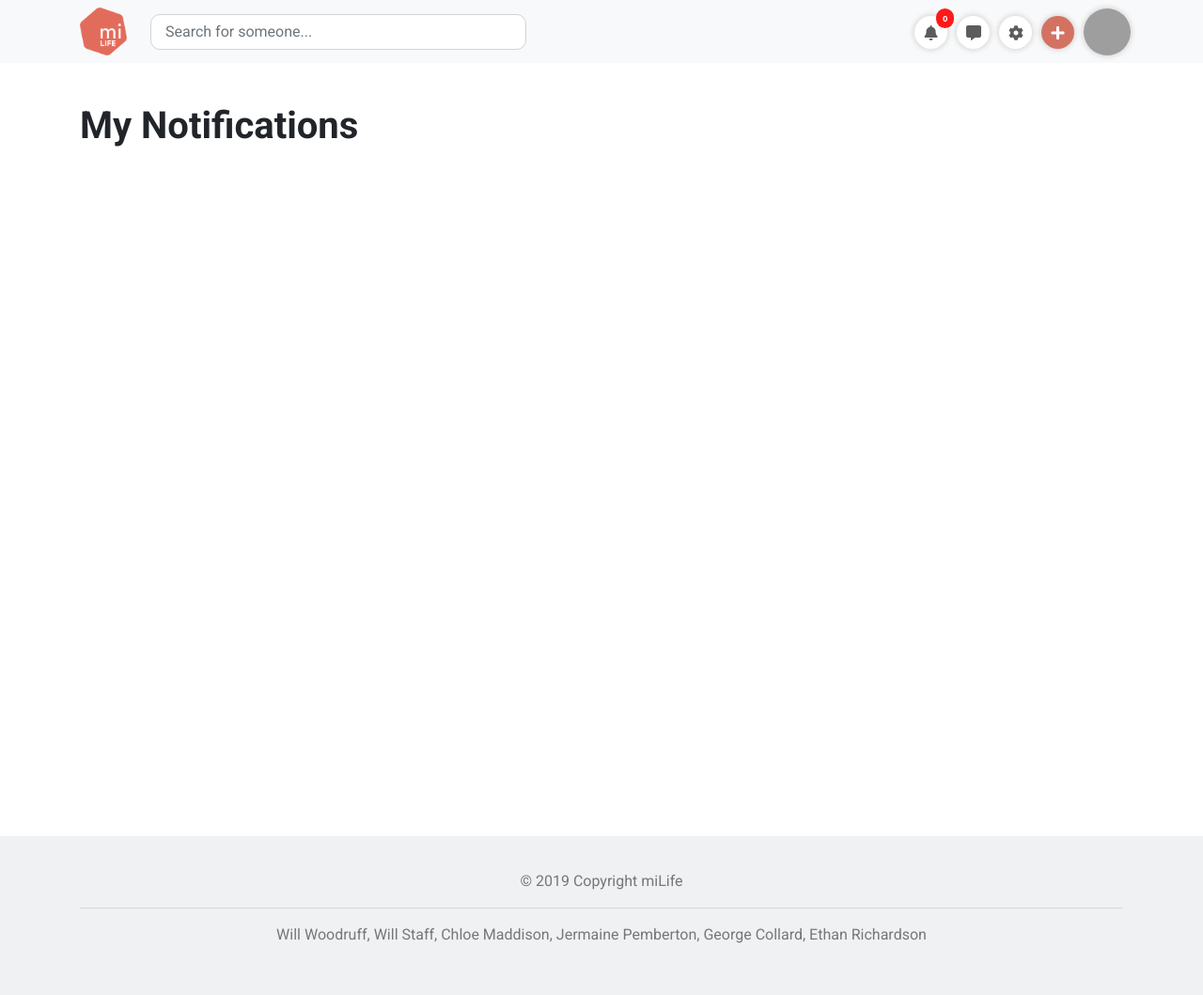
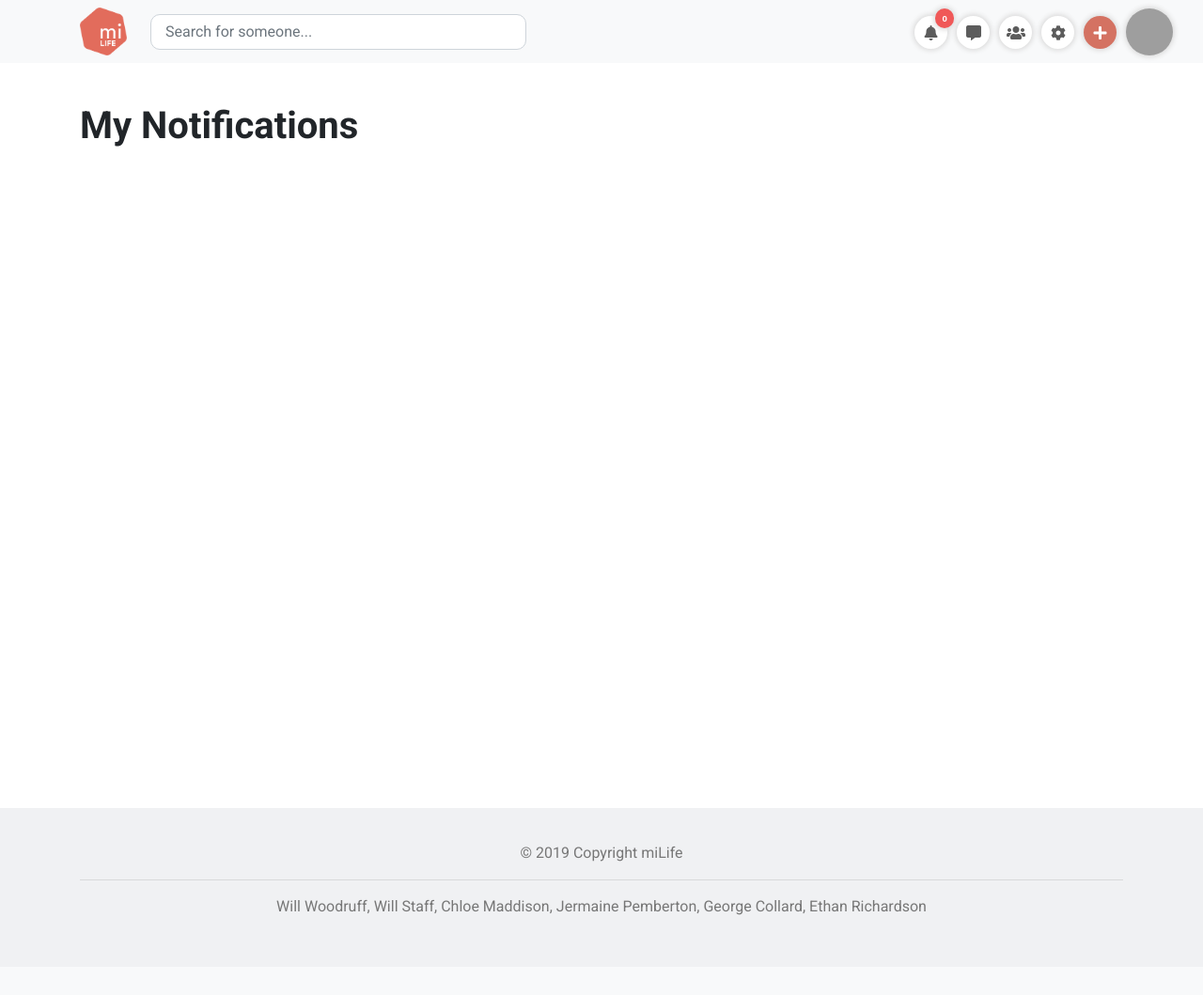
Before and after one commit to Ethaniha/miLife.today, a PHP site: page /notifications.php in a window 1280 px wide. Shown: the whole page at 94% size. After the commit the page ends 974 px from the top, so only its background shows below. Run offline with PHP 8.4, Linux system fonts and the light colour scheme; the visitor is signed in with stand-in values (Sample User, id 1); data comes from the database, SQL or seed files in the repository; data that the repository does not hold is empty; some libraries are stand-ins or nearby versions; grey boxes are pictures that could not be loaded.

Commit message:
General chnages and ehancements to deisgn across the site
Also added a placeholder for the potential groups feature

```diff
--- a/css/main.css
+++ b/css/main.css
@@ -22,7 +22,6 @@ body {
   background-color: rgb(240, 241, 243);
   color: rgb(119, 119, 119);
   font-weight: 300;
-  margin-top: 30px;
   padding: 20px;
   flex: 1;
   }
@@ -33,16 +32,17 @@ body {
 .fas[data-count]:after{
     position: absolute;
     right: -0.75em;
-    top: -.75em;
+    top: -0.75em;
     content: attr(data-count);
     padding: .5em;
     border-radius: 10em;
     line-height: .9em;
     color: white;
-    background: rgba(255,0,0,.9);
+    background: rgba(240, 88, 88, 1.0);
     text-align: center;
-    min-width: 2em;
+    min-width: 2.1em;
     font: bold .6em sans-serif;
+    box-shadow: 0px 0px 5px 2px #dddddd;
 }
 
 .navbar{
@@ -118,6 +118,10 @@ img.searchimg {
   padding:10px;
   margin-top: 8px;
   float: right;
+}
+
+#groupsBtn{
+  padding-left: 8px;
 }
 
 #navbar-addpost-icon{
--- a/head.php
+++ b/head.php
@@ -136,16 +136,16 @@
       echo '<ul class="nav navbar-nav mobileNav">
       <div id="mobile-center">
   <li>
-      <i class="fas fa-bell navbar-icon" data-count="2"></i>
+      <i class="fas fa-bell navbar-icon dropdown-navbar-icon" data-count="0"></i>
       </li>
       <li>
-      <a href="messages.php"><i class="fas fa-comment-alt navbar-icon"></i></a>
+      <a href="messages.php"><i class="fas fa-comment-alt navbar-icon dropdown-navbar-icon"></i></a>
       </li>
       <li>
-      <a href="user_settings.php"><i class="fas fa-cog navbar-icon" ></i></a>
+      <a href="user_settings.php"><i class="fas fa-cog navbar-icon dropdown-navbar-icon" ></i></a>
       </li>
       <li>
-      <a href="user_profile.php?username='.$_SESSION['username'].'"><i class="fas fa-user navbar-icon"></i></a>
+      <a href="user_profile.php?username='.$_SESSION['username'].'"><i class="fas fa-user navbar-icon dropdown-navbar-icon"></i></a>
       </li></div></ul>';} ?>
   </div>
   <nav class="navbar navbar-expand-sm bg-light navbar-light">
@@ -175,6 +175,9 @@
       </li>
       <li>
       <a href="messages.php"><i class="fas fa-comment-alt navbar-icon" id="messagesBtn"></i></a>
+      </li>
+      <li>
+      <a href="mygroups.php"><i class="fas fa-users navbar-icon" id="groupsBtn"></i></a>
       </li>
       <li>
       <a href="user_settings.php"><i class="fas fa-cog navbar-icon" id="settingsBtn"></i></a>
--- a/messages.php
+++ b/messages.php
@@ -78,7 +78,7 @@ if(isset($_GET['username'])) {
                         <div class="input-group mb-3">
                           <input type="text" class="form-control" placeholder="Type your message here.." name="messagebody">
                           <div class="input-group-append">
-                            <button class="btn btn-success" type="submit" name="sendmessage">Send</button>
+                            <button class="btn btn-primary" type="submit" name="sendmessage"><i class="fas fa-paper-plane"></i></button>
                           </div>
                         </div>
                       </form>
```
Also changed, not shown: other parts of css/main.css (+18 -6 lines).
